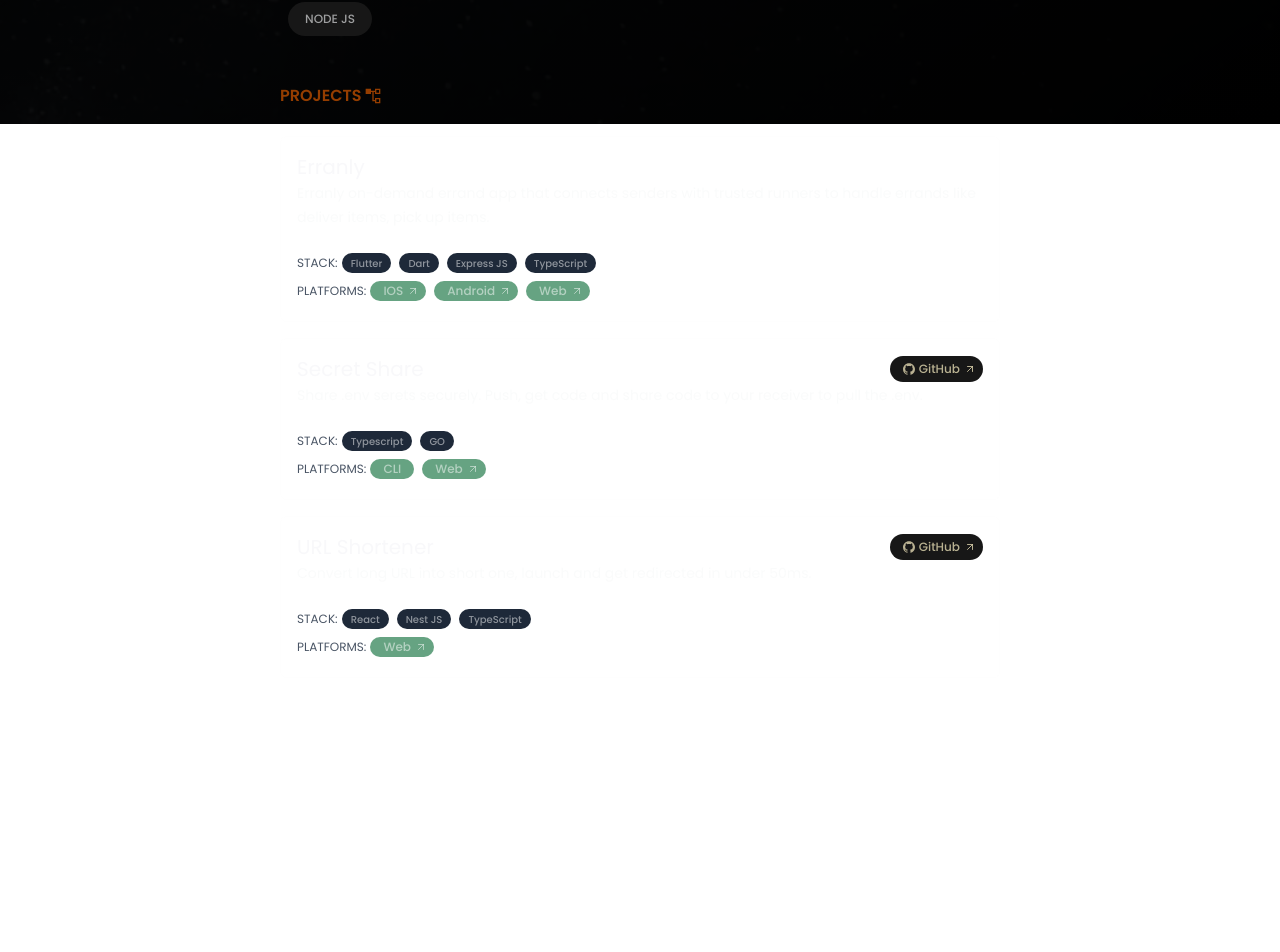
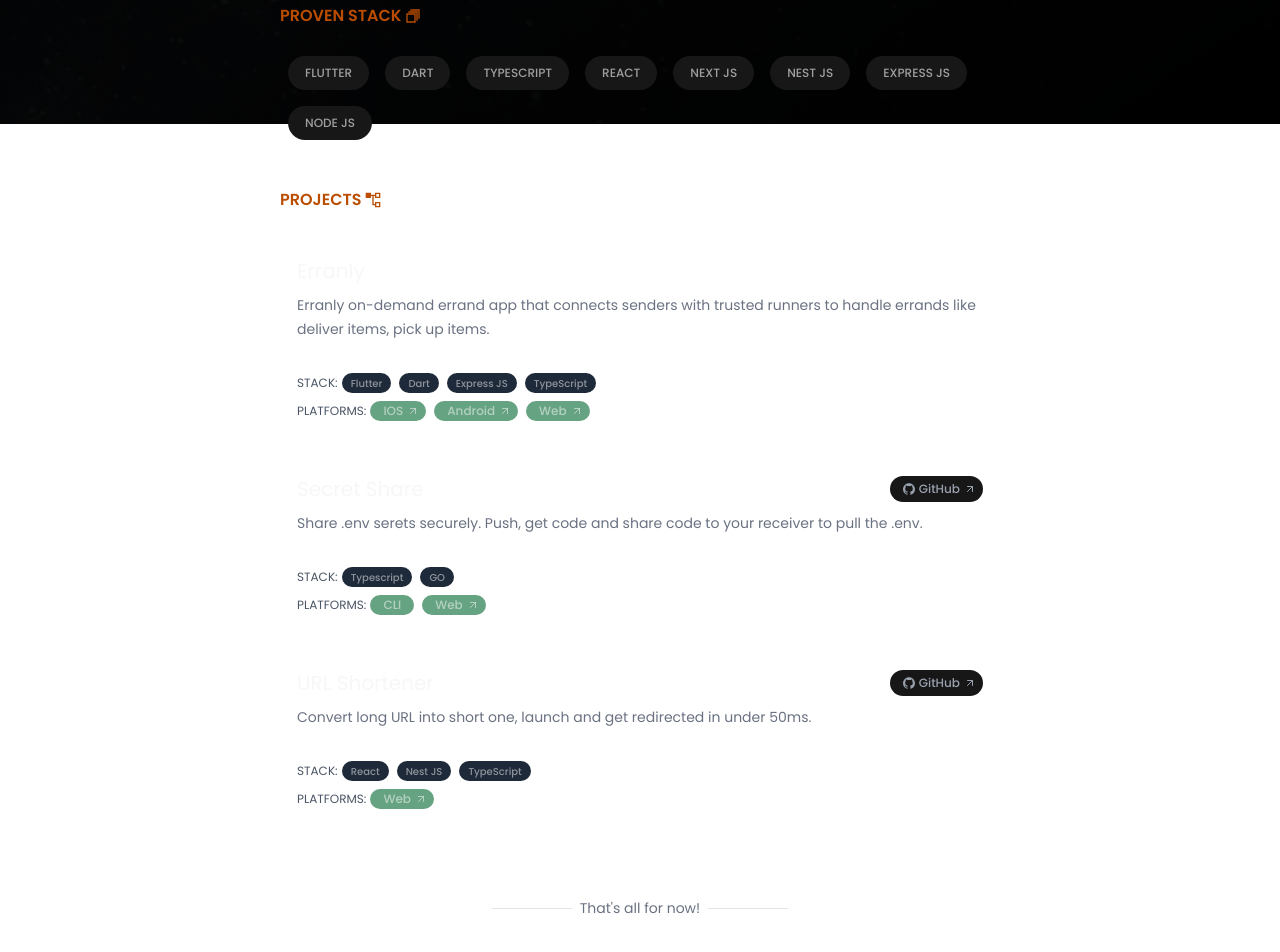
Before and after one commit to Fijero/portfolio, a Next.js app: page / in a window 1280 px wide. Shown: the part 676-1628 px from the top of the page. Before the commit the page ends 1402 px from the top, so only its background shows below. Built offline with nearby package versions, Linux system fonts and the light colour scheme.

Commit message:
update: minor fixes

```diff
--- a/app/page.tsx
+++ b/app/page.tsx
@@ -5,6 +5,7 @@ import { SiGithub, SiIndeed, SiX } from "react-icons/si";
 
 import { CgStack, CgListTree } from "react-icons/cg";
 import { ArrowUpRightIcon } from "lucide-react";
+import { Separator } from "@/components/ui/separator";
 
 export default function Home() {
   const stackList = [
@@ -100,14 +101,14 @@ export default function Home() {
       </div>
 
       {/* content */}
-      <div className="relative z-10 min-h-screen flex justify-center">
+      <div className="relative z-10 min-h-screen flex justify-center py-15">
         <div className="w-full max-w-3xl px-6 py-10 border-amber-50 border-0">
           <div>
             <p className="text-4xl text-amber-100/50 font-extrabold leading-12">
               CHUKWUEMEZIE <br /> EMMANUEL <br /> UZOMA
             </p>
 
-            <div className="my-5"></div>
+            <div className="my-10"></div>
 
             <div className="flex justify-end text-amber-700 [&>div]:mx-2">
               {socials.map((social) => {
@@ -126,15 +127,15 @@ export default function Home() {
               })}
             </div>
 
-            <div className="my-5"></div>
+            <div className="my-7"></div>
 
-            <div className="[&>p]:text-gray-500 [&>p]:my-5 [&>p]:text-sm">
+            <div className="[&>p]:text-gray-500 [&>p]:my-6 [&>p]:text-sm">
               <p className="text-amber-50">
                 Founder & CTO of {"  "}
                 <Link
                   href={"https://erranly.com"}
                   target="_blank"
-                  className="text-amber-900 text-xl font-medium"
+                  className="text-amber-700 text-xl font-medium"
                 >
                   Erranly
                 </Link>
@@ -169,7 +170,7 @@ export default function Home() {
 
           <div className="my-10"></div>
 
-          <div className="text-amber-700/80 flex flex-row items-center font-semibold">
+          <div className="text-amber-700 flex flex-row items-center font-semibold">
             PROVEN STACK <CgStack className="m-1" />
           </div>
           <div className="my-5"></div>
@@ -184,7 +185,7 @@ export default function Home() {
           </div>
           <div className="my-10"></div>
 
-          <div className="text-amber-700/80 flex flex-row items-center font-semibold">
+          <div className="text-amber-700 flex flex-row items-center font-semibold">
             PROJECTS <CgListTree className="m-1" />
           </div>
           <div className="my-5"></div>
@@ -197,11 +198,11 @@ export default function Home() {
                 >
                   <div>
                     <div className="flex flex-row justify-between">
-                      <p className="text-gray-100/60 text-xl">{project.name}</p>
+                      <p className="text-gray-100/70 text-xl">{project.name}</p>
                       {project.github != null && (
                         <div className="flex flex-row items-center">
                           <Badge
-                            className=" text-amber-100/70 p-3"
+                            className=" text-gray-400 p-3"
                             render={
                               <a href={project.github} target="_blank">
                                 <SiGithub /> GitHub
@@ -212,10 +213,11 @@ export default function Home() {
                         </div>
                       )}
                     </div>
-                    <p className="text-gray-100/40 leading-6 text-sm">
+                    <div className="my-2"></div>
+                    <p className="text-gray-500 leading-6 text-sm">
                       {project.desc}
                     </p>
-                    <div className="my-5"></div>
+                    <div className="my-7"></div>
 
                     <div className="flex flex-row items-center flex-wrap">
                       <span className="text-gray-600 text-xs">STACK: </span>
@@ -255,6 +257,14 @@ export default function Home() {
               );
             })}
           </div>
+
+          <div className="mt-15"></div>
+
+          <div className="text-gray-500 flex flex-row items-center w-20 gap-2 m-auto justify-center">
+            <Separator/>
+            <span className="whitespace-nowrap text-sm">That's all for now!</span>
+            <Separator />
+          </div>
         </div>
       </div>
     </div>
--- /dev/null
+++ b/components/ui/separator.tsx
@@ -0,0 +1,24 @@
+"use client"
+
+import { Separator as SeparatorPrimitive } from "@base-ui/react/separator"
+import { cn } from "cn"
+
+function Separator({
+  className,
+  orientation = "horizontal",
+  ...props
+}: SeparatorPrimitive.Props) {
+  return (
+    <SeparatorPrimitive
+      data-slot="separator"
+      orientation={orientation}
+      className={cn(
+        "shrink-0 bg-border data-horizontal:h-px data-horizontal:w-full data-vertical:w-px data-vertical:self-stretch",
+        className
+      )}
+      {...props}
+    />
+  )
+}
+
+export { Separator }
```
